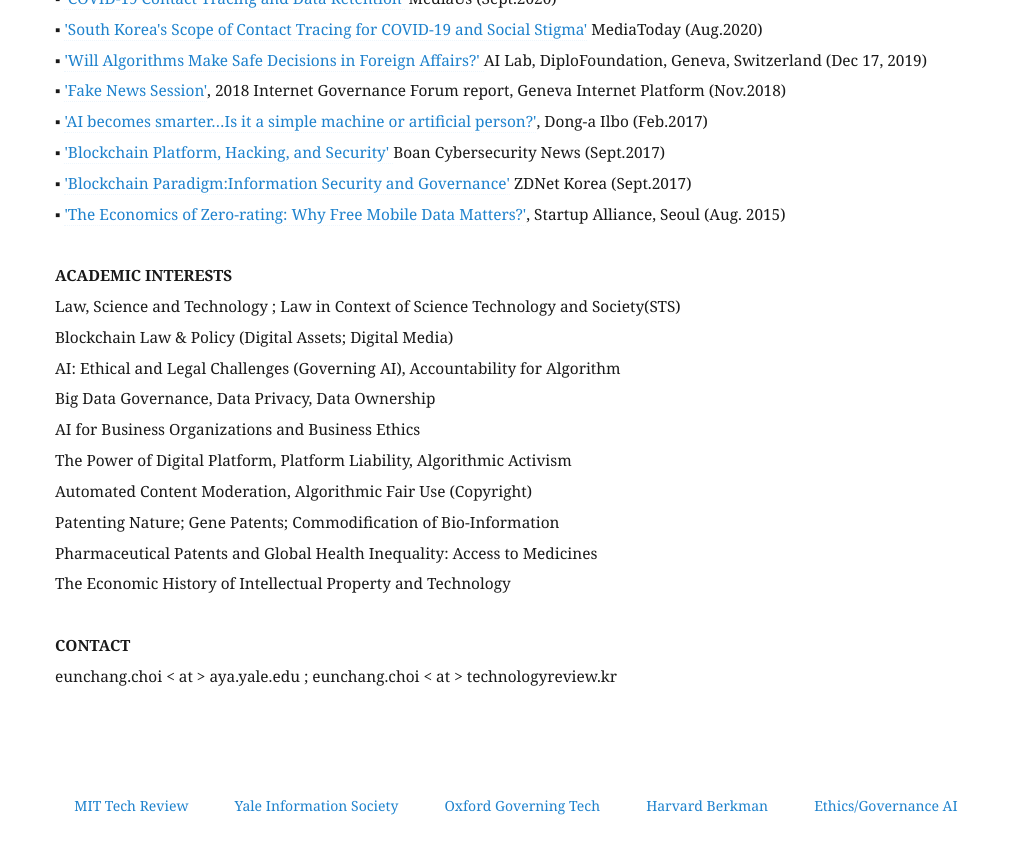
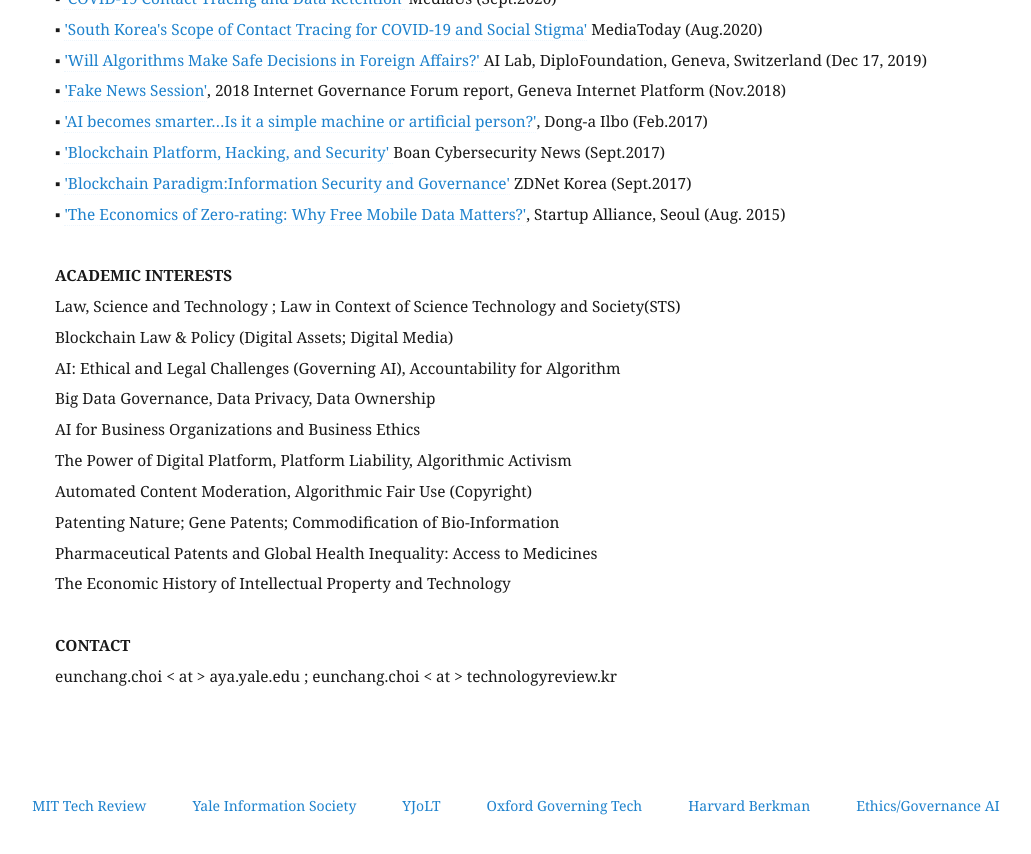
Before and after one commit to eunchangchoi/eunchangchoi.github.io, a Jekyll site: the page built from index.md, in a window 1280 px wide and 900 px high, scrolled down 4295 px. Shown: the top 854 px of the window, without its empty margins (45-1076 px from the left). Built offline with Jekyll 4.4.1, drawn with Linux system fonts in a browser that asks for light colours.

Commit message:
Update default.html

```diff
--- a/_layouts/default.html
+++ b/_layouts/default.html
@@ -61,6 +61,7 @@
    <ul>
    <li><a href="https://www.technologyreview.com/"> MIT Tech Review </a> </li>
    <li><a href="https://law.yale.edu/isp"> Yale Information Society </a> </li>
+   <li><a href="https://yjolt.org/current-volume"> YJoLT </a> </li>
    <li><a href="https://www.oii.ox.ac.uk/research/governance-of-emerging-technologies"> Oxford Governing Tech</a></li>
    <li><a href="https://cyber.harvard.edu/topics/ethics-and-governance-ai"> Harvard Berkman </a></li>
    <li><a href="https://aiethicsinitiative.org/projects"> Ethics/Governance AI </a></li>
```
